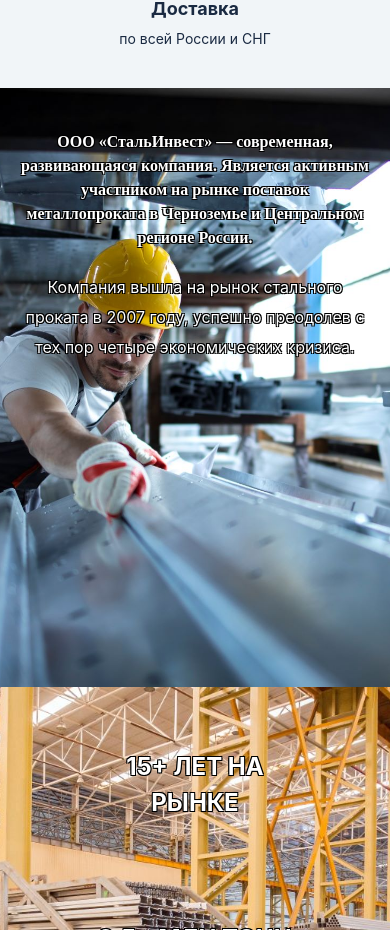
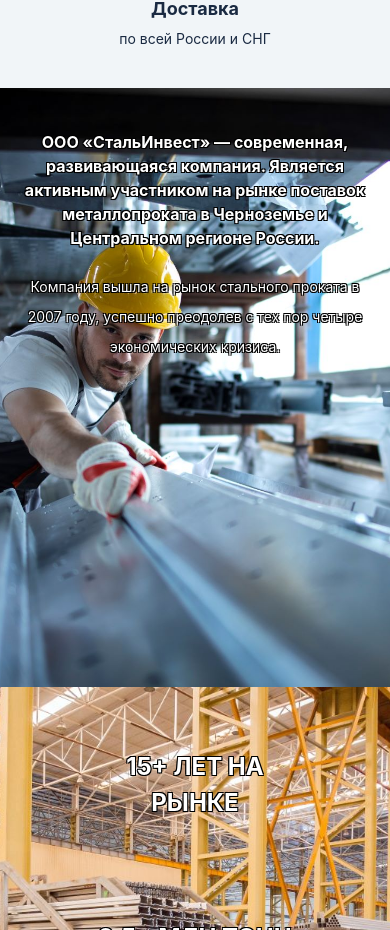
Before and after one commit to Alex-g-h/alex-metal, a React (Create React App) app: page / in a window 390 px wide. Shown: the part 1452-2382 px from the top of the page. Built offline with nearby package versions, Linux system fonts and the light colour scheme.

Commit message:
[fix]: Part info. Autosize

```diff
--- a/src/app/css/main.css
+++ b/src/app/css/main.css
@@ -878,13 +878,13 @@
   }
 
   .main_about_title {
-    font-family: 'GothamProBold';
+    /* font-family: 'GothamProBold'; */
     margin: 0 0 22px;
     font-size: 16px;
   }
 
   .main_about_text {
-    font-size: 16px;
+    font-size: 14px;
     line-height: 30px;
   }
 
```
